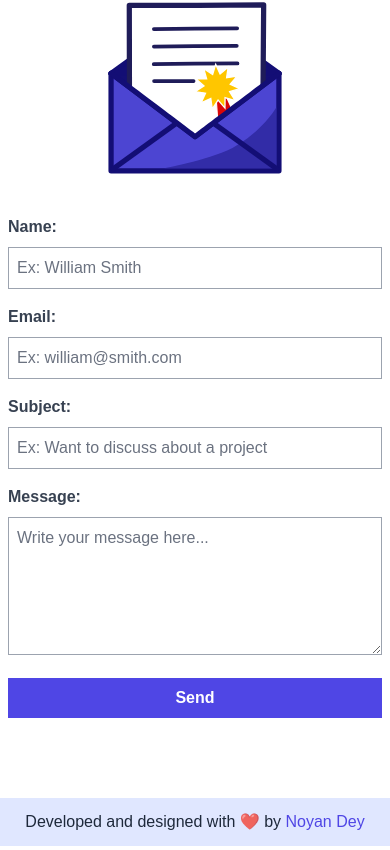
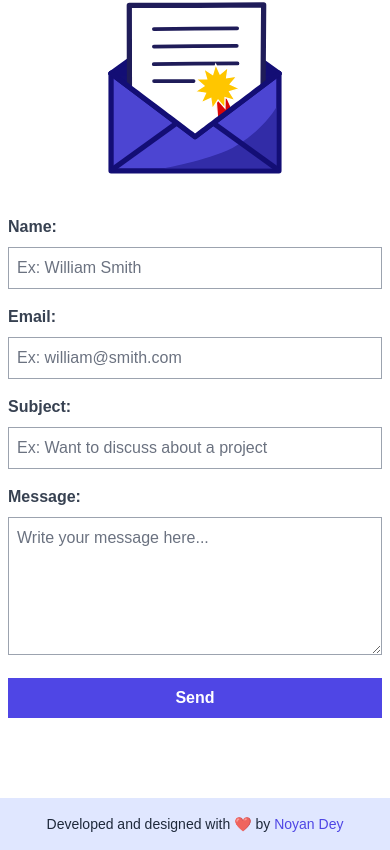
Before and after one commit to codernoyan/my-portfolio-v2, a React (Vite) app: page / in a window 390 px wide. Shown: the part 3935-4785 px from the top of the page. Built offline with nearby package versions, Linux system fonts and the light colour scheme; a web font is replaced by a local one.

Commit message:
footer bug fixed

```diff
--- a/src/components/footer/Footer.jsx
+++ b/src/components/footer/Footer.jsx
@@ -1,7 +1,7 @@
 export default function Footer() {
   return (
-    <footer className="py-3 bg-indigo-100">
-      <h2 className="text-center text-slate-800 font-medium">Developed and designed with <span className="animate-pulse">❤️</span> by <span className="text-indigo-600">Noyan Dey</span></h2>
+    <footer className="py-4 bg-indigo-100">
+      <h2 className="text-sm lg:text-base text-center text-slate-800 font-medium">Developed and designed with <span className="animate-pulse">❤️</span> by <span className="text-indigo-600">Noyan Dey</span></h2>
     </footer>
   )
 }
```
